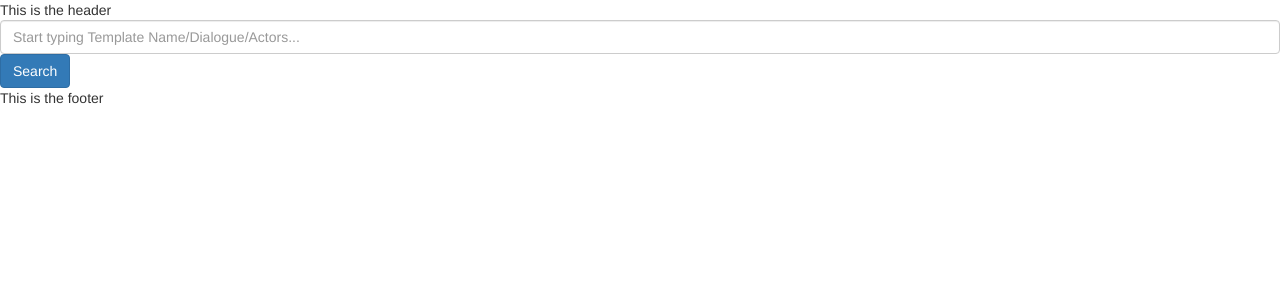
After one commit to m-aravind11/memehub, a Flask app: template templates/index.html in a window 1280 px wide. The commit adds this page. Shown: the top 300 px of the page. Run offline with Flask 2, Linux system fonts and the light colour scheme; the template is opened without the code that fills it, so the values that code supplies are empty; some libraries are stand-ins or nearby versions.

Commit message:
Added search by moviename, tags, dialogue

```diff
--- a/app.py
+++ b/app.py
@@ -1,17 +1,47 @@
-from flask import Flask, render_template, request, flash
+from flask import Flask, render_template, request, flash, jsonify, send_from_directory, redirect, url_for
 from base64 import b64encode
-from models import db,MemeTemplate,MemeTags
+from models import db,MemeTemplate,MemeTag
+from flask_sqlalchemy import Model
+from werkzeug.utils import secure_filename
+import os
 
 app = Flask(__name__)
-app.config['SQLALCHEMY_DATABASE_URI'] = 'sqlite:////tmp/test.db'
+app.config['SQLALCHEMY_DATABASE_URI'] = 'sqlite:////tmp/test1.db'
 app.config['SECRET_KEY'] = 'secret'
 
+UPLOAD_FOLDER = os.getcwd()+'/memeTemplateUploads/'
+ALLOWED_EXTENSIONS = {'jpg','jpeg','png'}
+app.config['UPLOAD_FOLDER']=UPLOAD_FOLDER
 app.app_context().push()
 db.init_app(app)
 
 @app.route('/')
 def index():
-    return 'Hello'
+    return render_template("index.html")
+
+@app.route('/search')
+def search():
+    if (request.args.get('search_query')):
+        data = request.args.get('search_query').lower().strip()
+        results = MemeTemplate.query.join(MemeTag,MemeTemplate.memeID == MemeTag.memeID) \
+                    .filter( (MemeTemplate.dialogue_template_name.ilike('%'+data+'%')) | (MemeTemplate.movieName.ilike('%'+data+'%'))  | (MemeTag.meme_tag.ilike('%'+data+'%'))) \
+                    .all()
+
+        '''results = MemeTemplate.query \
+                .filter( (MemeTemplate.dialogue_template_name.ilike('%'+data+'%')) | (MemeTemplate.movieName.ilike('%'+data+'%'))  ) \
+                .all()'''
+
+        response=[]
+        for result in results:
+            filename=result.memeTemplateSavePathURI.split('/')[-1]
+            print (filename)
+            response.append({"template_filename":filename})
+
+        return jsonify({"result":response})
+
+@app.route('/uploads/<path:filename>')
+def uploads(filename):
+    return send_from_directory(UPLOAD_FOLDER,filename)
 
 @app.route('/new-template')
 def addNewTemplate():
@@ -21,20 +51,25 @@ def addNewTemplate():
 def processTemplateForm():
     if request.method == 'POST':
         templateImg = request.files.get('templateImg')
-        templateImg_string=b64encode(templateImg.read())
-        dialogue_template_name = request.form['dialogue_template_name']
-        movieName = request.form['movieName']
-        tags = request.form['tags'].split(',')
+        fileExtension = templateImg.filename.split('.')[-1]
+        dialogue_template_name = request.form['dialogue_template_name'].replace(' ','_').lower().strip() + '.' + fileExtension
 
-        meme_record = MemeTemplate(templateImg_string, dialogue_template_name, movieName)
+        movieName = request.form['movieName'].strip()
+        tagsList = request.form['tags'].split(',')
+
+        memeTemplateSavePathURI=os.path.join(app.config['UPLOAD_FOLDER'],dialogue_template_name)
+        templateImg.save(memeTemplateSavePathURI)
+
+        meme_record = MemeTemplate(memeTemplateSavePathURI, dialogue_template_name, movieName)
         db.session.add(meme_record)
+        db.session.flush()
 
-        for tag in tags:
-            db.session.add(MemeTags(tag.lower().strip()))
+        for tag in tagsList:
+            db.session.add(MemeTag(tag.lower().strip(),meme_record.memeID))
 
         db.session.commit()
-        flash ('Record insertion successful!')
-        return 'Submitted!'
+        return redirect(url_for('index'))
 
 if __name__=='__main__':
+    db.create_all()
     app.run('127.0.0.1',port=5000,debug=True)
--- /dev/null
+++ b/static/ajax_search.js
@@ -0,0 +1,21 @@
+$(document).ready(function(){
+    $("button#search_button").on("click", function(){
+      var search_term=$("input#search_query").val().toLowerCase();
+      $.ajax({
+        type: "GET",
+        url: "/search",
+        data: {"search_query" : search_term },
+        success: function(response){
+          $("div#searched_query_content").empty();
+          $("div#searched_query_content").text=response.result;
+
+          $.each(response.result, function(index, template){
+            console.log(template.template_filename);
+            $("div#searched_query_content").append('<div class="card"> \
+                <img src=uploads/'+ template.template_filename +' width="480px" height="360px"/> </div>'
+            );
+          });
+        }
+      });
+  });
+});
--- /dev/null
+++ b/templates/index.html
@@ -0,0 +1,14 @@
+{% include "header.html" %}
+
+<script type="text/javascript" src="{{ url_for('static',filename='ajax_search.js') }}" ></script>
+
+<div id="search-bar">
+    <input id="search_query" class="form-control" type="text" placeholder="Start typing Template Name/Dialogue/Actors...">
+    <button id="search_button" type="button" class="btn btn-primary"> Search </button>
+</div>
+
+
+<div id="searched_query_content" class="container"> </div>
+
+
+{% include "footer.html" %}
--- a/templates/new_template_entry.html
+++ b/templates/new_template_entry.html
@@ -6,8 +6,8 @@
     <form method="POST" action="{{ url_for('processTemplateForm') }}" enctype="multipart/form-data">
         <div class="form-group">
             <label for="template"> Upload Template: </label>
-            <input type="file" class="form-control" name="templateImg" accept="image/*" onchange="document.getElementById('image_preview').src = window.URL.createObjectURL(this.files[0])">
-            <img id="image_preview">
+            <input id="templateUpload" type="file" class="form-control" name="templateImg" accept="image/*" onchange="document.getElementById('image_preview').src = window.URL.createObjectURL(this.files[0]);">
+            <img id="image_preview" width="480px" height="360px" alt="Template Preview">
         </div>
         <div class="form-group">
             <label for="dialogue"> Dialogue (or) Template Name: </label>
```
Also changed, not shown: models.py (+12 -11 lines), memeTemplateUploads/kaasu_illa_pa.jpeg (added), memeTemplateUploads/sonamutha_pocha.jpeg (added).
